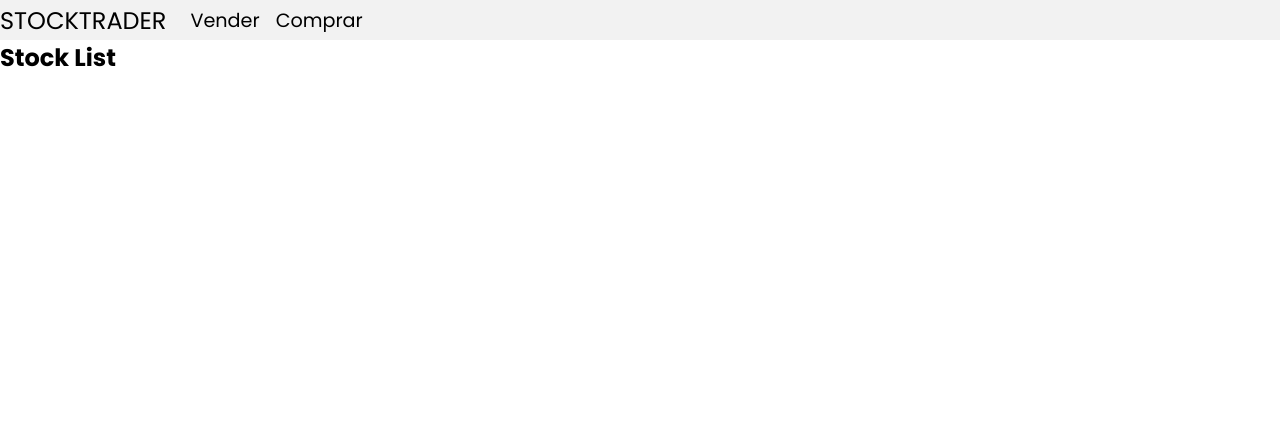
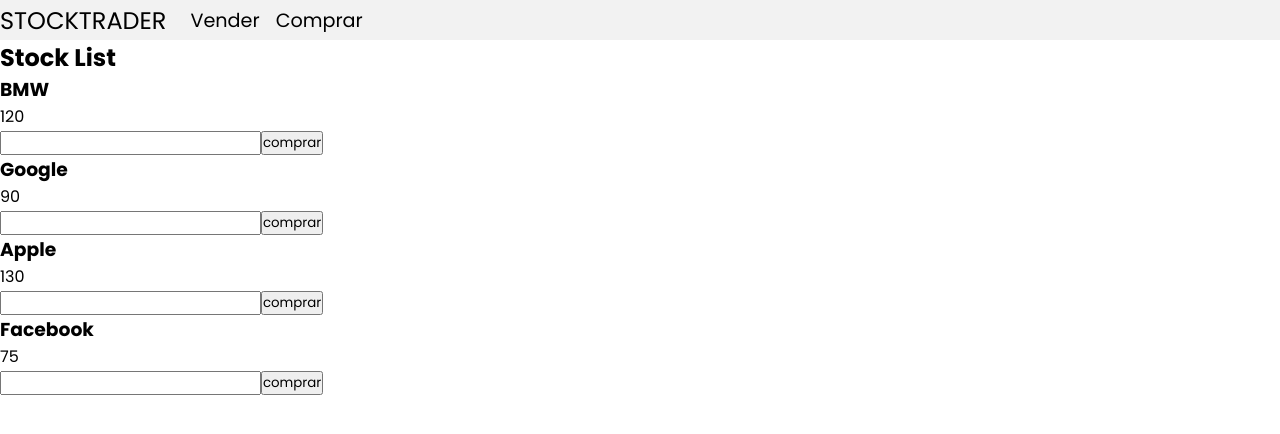
Before and after one commit to YuriSarmanho/stockTrader, a Vue app: page /buy in a window 1280 px wide. Shown: the top 434 px of the page. Built offline with nearby package versions, Linux system fonts and the light colour scheme; the HTML template or start-up script is replaced by a standard one.

Commit message:
stock components structure

```diff
--- a/src/components/trade-stock-list/trade-stock-list.js
+++ b/src/components/trade-stock-list/trade-stock-list.js
@@ -1,3 +1,27 @@
+import TradeStock from "../trade-stock/trade-stock.vue"
+
 export default {
-
+    data() {
+        return {
+            stocks: [
+                {
+                    name: 'BMW',
+                    price: 120,
+                },
+                {
+                    name: 'Google',
+                    price: 90
+                },
+                {
+                    name: 'Apple',
+                    price: 130
+                },
+                {
+                    name: 'Facebook',
+                    price: 75
+                },
+            ]
+        }
+    },
+    components: {TradeStock}
 }
--- a/src/components/trade-stock-list/trade-stock-list.vue
+++ b/src/components/trade-stock-list/trade-stock-list.vue
@@ -3,5 +3,6 @@
 <template>
     <div class="trade-stock-list">
         <h2>Stock List</h2>
+        <TradeStock v-for="stock in stocks" :key="stock" :name="stock.name" :price="stock.price"/>
     </div>
 </template>
--- a/src/components/trade-stock/trade-stock.js
+++ b/src/components/trade-stock/trade-stock.js
@@ -1,3 +1,3 @@
 export default {
-
+    props: ['name', 'price']
 }
--- a/src/components/trade-stock/trade-stock.vue
+++ b/src/components/trade-stock/trade-stock.vue
@@ -1,5 +1,14 @@
-<script src="./trade-stock.js"/>
+<script src="./trade-stock.js" />
 
 <template>
-    <div class="trade-stock"></div>
+  <div class="trade-stock">
+    <div class="stock-header">
+      <h3 class="stock-title">{{ name }}</h3>
+      <p class="stock-price">{{ price }}</p>
+    </div>
+    <div class="input-amount">
+        <input type="number">
+        <button>comprar</button>
+    </div>
+  </div>
 </template>
```
